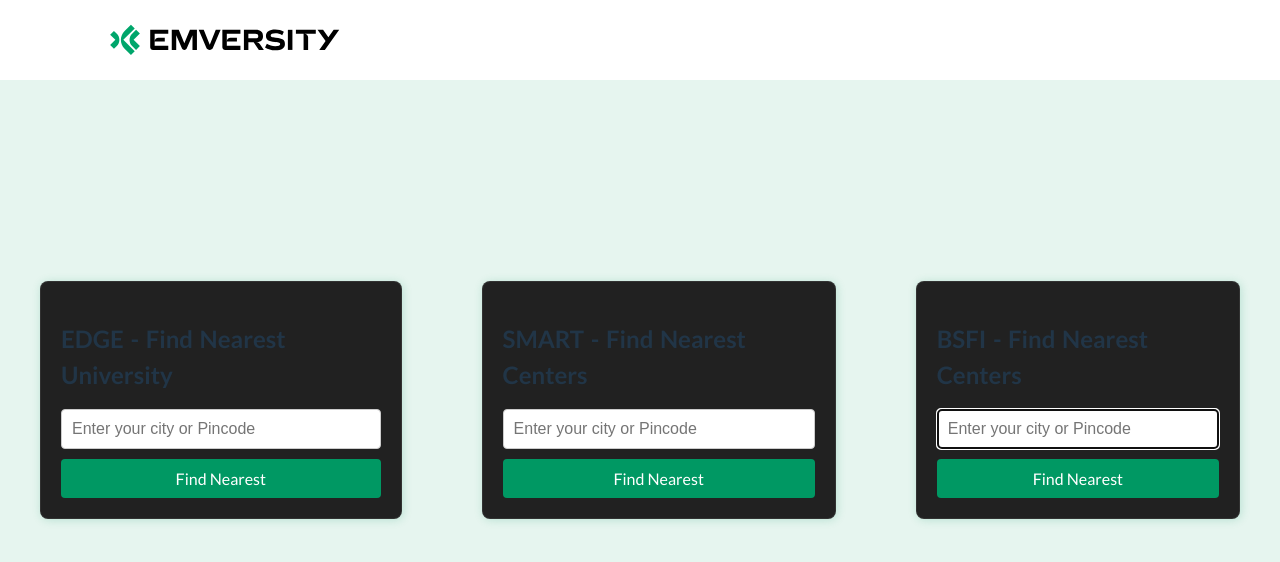
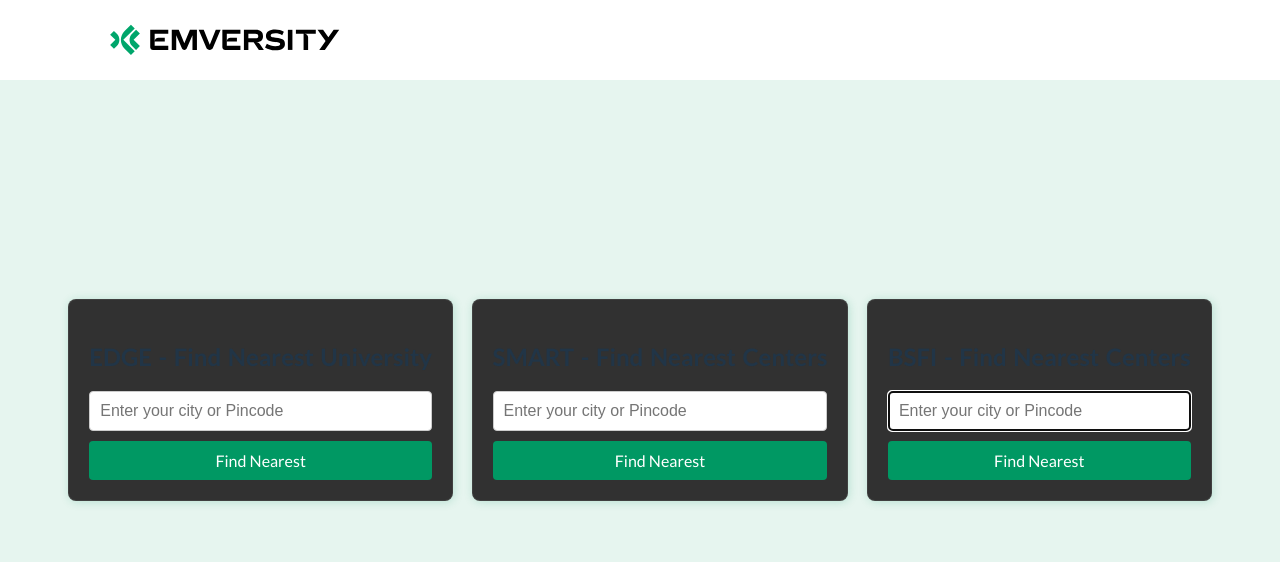
Before and after one commit to ajayghodake/NearestUniversities, a React (Vite) app: page / in a window 1280 px wide. Shown: the top 562 px of the page. Built offline with nearby package versions, Linux system fonts and the light colour scheme.

Commit message:
new feature BFSI added

```diff
--- a/src/App.css
+++ b/src/App.css
@@ -18,13 +18,17 @@
   display: flex;
   justify-content: space-around;
   align-items: start;
+  width: 90vw;
+  gap: 10px;
 }
 
 .container {
-  background: rgb(33, 33, 33);
+  /* background: rgb(33, 33, 33); */
+  background: rgb(49, 49, 49);
   max-width: 500px;
+  /* max-height: 500px; */
   margin: 40px auto;
-  margin: 40px 40px;
+  /* margin: 40px 40px; */
   padding: 20px;
   border-radius: 8px;
   border: 0.5px solid rgba(255, 255, 255, 0.073);
```
